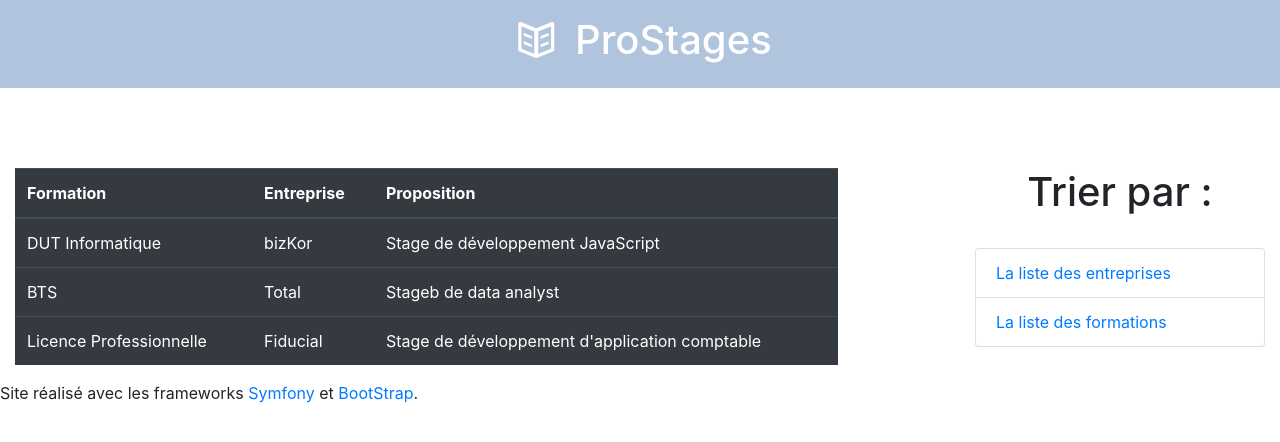
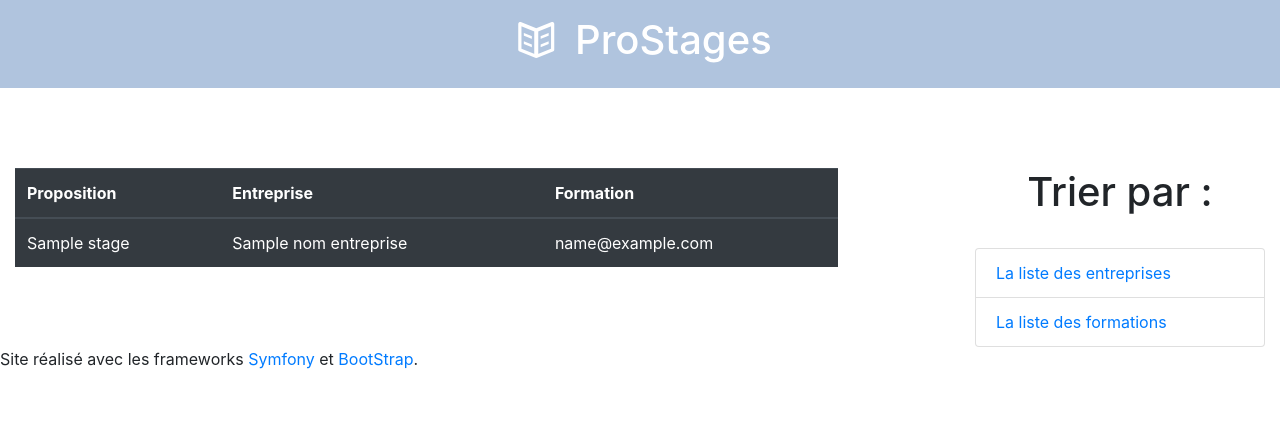
Before and after one commit to MrPattattor/ProStage, a Symfony app: template templates/pro_stage/index.html.twig in a window 1280 px wide. Shown: the top 442 px of the page. Run offline with Twig, Linux system fonts and the light colour scheme; the template is opened without the code that fills it: most values are stand-ins (such as "Sample title", 1, 10 or a date in 2020); some libraries are stand-ins or nearby versions.

Commit message:
Modification du code de la page index.html.twig pour afficher les stages envoyés par le controller

```diff
--- a/templates/base.html.twig
+++ b/templates/base.html.twig
@@ -22,51 +22,8 @@
           </div>
         </div>
       </div>
+
         {% block contenu %}
-    </br></br></br>
-        <div class="container-fluid">
-            <div class="row">
-                <div class="col-md-8">
-                    <table class="table table-dark">
-                            <thead>
-                              <tr>
-                                <th scope="col">Formation</th>
-                                <th scope="col">Entreprise</th>
-                                <th scope="col">Proposition</th>
-                              </tr>
-                            </thead>
-                            <tbody>
-                              <tr>
-                                <td>DUT Informatique</td>
-                                <td>bizKor</td>
-                                <td>Stage de développement JavaScript</td>
-                              </tr>
-                              <tr>
-                                <td>BTS</td>
-                                <td>Total</td>
-                                <td>Stageb de data analyst</td>
-                              </tr>
-                              <tr>
-                                <td>Licence Professionnelle</td>
-                                <td>Fiducial</td>
-                                <td>Stage de développement d'application comptable</td>
-                              </tr>
-                            </tbody>
-                    </table>
-                </div>
-                <div class="col-md-1"></div>
-                <div class="col-md-3">
-                  <center><h1>Trier par : </h1></center></br>
-                    <div class="list-group">
-                        <a href="{{path('pro_stage_entreprises')}}" class="list-group-item">
-                            La liste des entreprises
-                        </a>
-                        <a href="{{path('pro_stage_formations')}}" class="list-group-item">La liste des formations</a>
-                    </div>
-                </div>
-            </div>
-        </div>
-
         {% endblock %}
 
         {% block footer %}
--- a/templates/pro_stage/index.html.twig
+++ b/templates/pro_stage/index.html.twig
@@ -1 +1,40 @@
 {% extends 'base.html.twig' %}
+
+{% block contenu %}
+    </br></br></br>
+        <div class="container-fluid">
+            <div class="row">
+                <div class="col-md-8">
+                    <table class="table table-dark">
+                            <thead>
+                              <tr>
+                                <th scope="col">Proposition</th>
+                                <th scope="col">Entreprise</th>
+                                <th scope="col">Formation</th>
+                              </tr>
+                            </thead>
+                            <tbody>
+                                {% for stageCourant in stages %}
+                              <tr>
+                                <td>{{stageCourant.titre}}</td>
+                                <td>{{stageCourant.nomEntreprise.getNom}}</td>
+                                <td>{{stageCourant.email}}</td>
+                              </tr>
+                              {% endfor %}
+                            </tbody>
+                    </table>
+                </div>
+                <div class="col-md-1"></div>
+                <div class="col-md-3">
+                  <center><h1>Trier par : </h1></center></br>
+                    <div class="list-group">
+                        <a href="{{path('pro_stage_entreprises')}}" class="list-group-item">
+                            La liste des entreprises
+                        </a>
+                        <a href="{{path('pro_stage_formations')}}" class="list-group-item">La liste des formations</a>
+                    </div>
+                </div>
+            </div>
+        </div>
+
+        {% endblock %}
```
